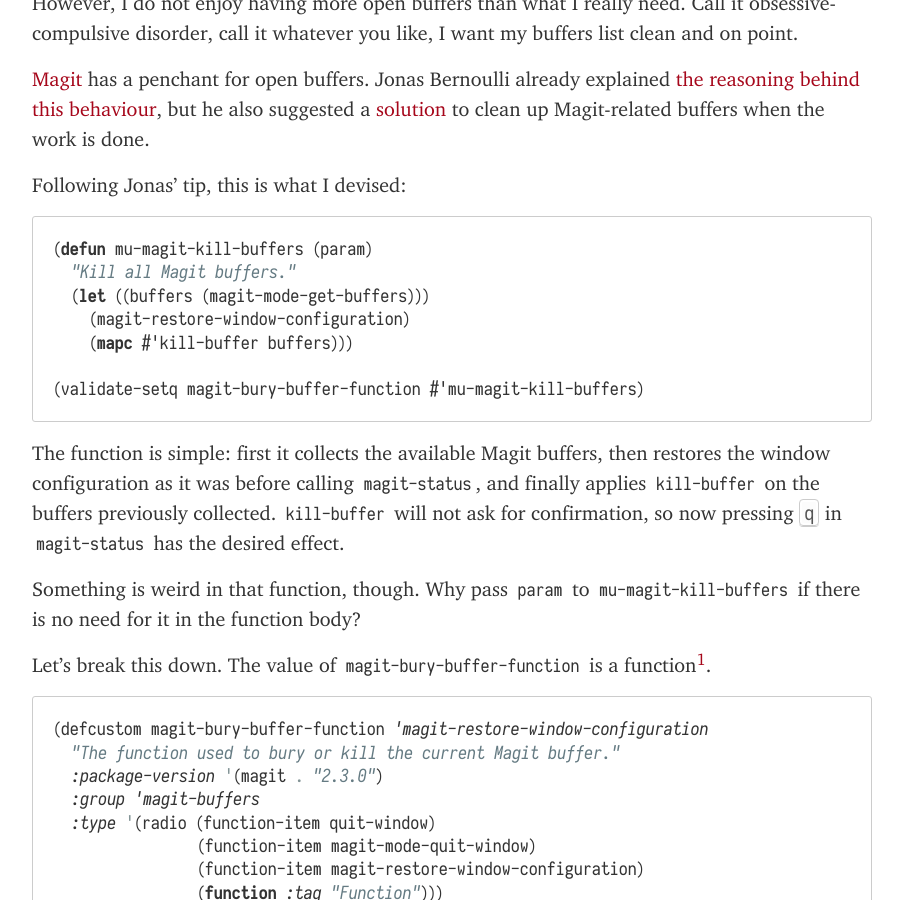
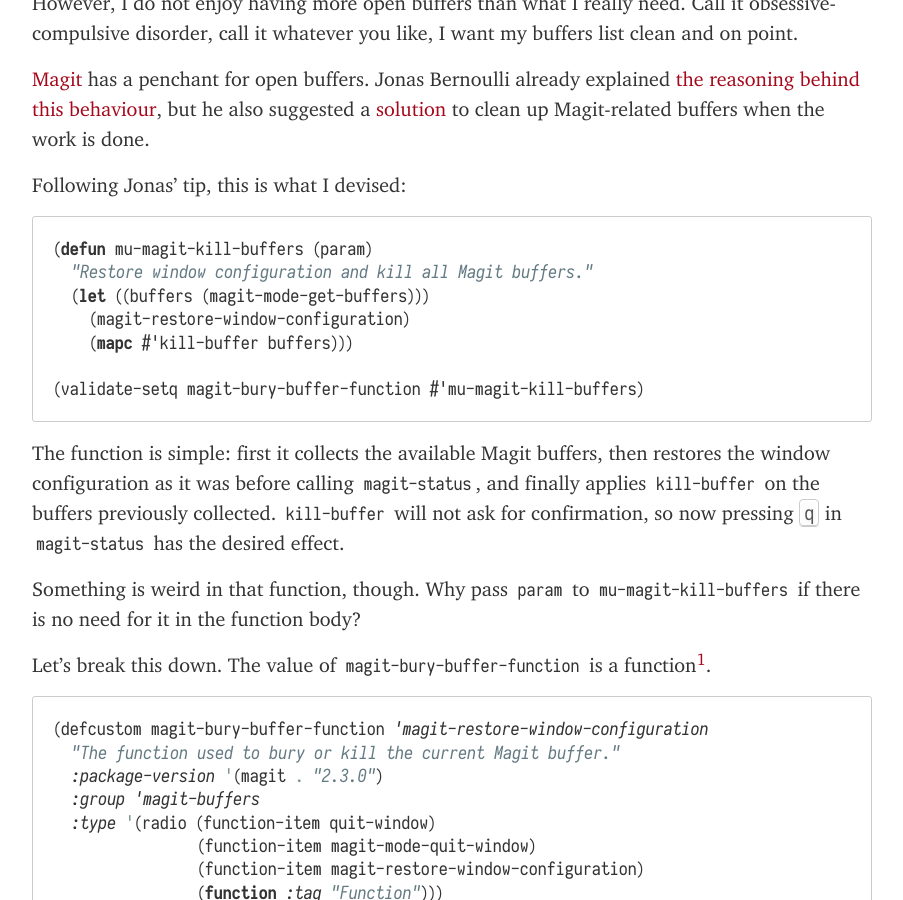
Before and after one commit to manuel-uberti/manuel-uberti.github.io, a Jekyll site: the page built from _posts/2018-02-17-magit-bury-buffer.md, in a window 1280 px wide and 900 px high, scrolled down 371 px. Shown: the whole window, without its empty margins (188-1091 px from the left). Built offline with Jekyll 4.4.1, drawn with Linux system fonts in a browser that asks for light colours; some of the changed text lies outside the part shown.

Commit message:
Fix docstring

````diff
--- a/_posts/2018-02-17-magit-bury-buffer.md
+++ b/_posts/2018-02-17-magit-bury-buffer.md
@@ -27,7 +27,7 @@
 
 ``` emacs-lisp
 (defun mu-magit-kill-buffers (param)
-  "Kill all Magit buffers."
+  "Restore window configuration and kill all Magit buffers."
   (let ((buffers (magit-mode-get-buffers)))
     (magit-restore-window-configuration)
     (mapc #'kill-buffer buffers)))
@@ -98,7 +98,7 @@
 
 ``` emacs-lisp
 (defun mu-magit-kill-buffers ()
-  "Kill all Magit buffers."
+  "Restore window configuration and kill all Magit buffers."
   (interactive)
   (let ((buffers (magit-mode-get-buffers)))
     (magit-restore-window-configuration)
````
